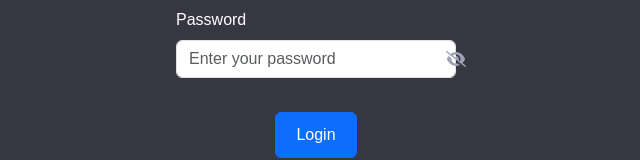
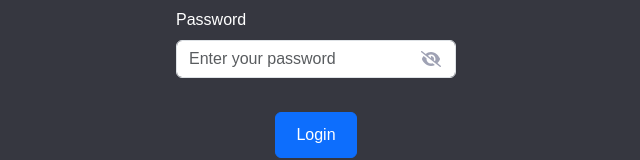
Before and after one commit to Sailesh75/PERN-todo, a React (Vite) app in the folder client/: page /login in a window 1280 px wide. Shown: the part 372-532 px from the top of the page, without its empty margins (324-964 px from the left). Built offline with nearby package versions, Linux system fonts and the light colour scheme; no server answers.

Commit message:
position of password_toggle_icon corrected

```diff
--- a/client/src/login/Login.jsx
+++ b/client/src/login/Login.jsx
@@ -62,7 +62,7 @@
               value={password}
               onChange={(e) => setPassword(e.target.value)}
             />
-            <span className="password-toggle-icon2">{ToggleIcon}</span>
+            <span className="password-toggle-icon3">{ToggleIcon}</span>
           </div>
           <button type="submit" className="btn btn-primary login-btn">
             Login
--- a/client/src/login/_login.scss
+++ b/client/src/login/_login.scss
@@ -40,10 +40,10 @@
   color: #fff;
 }
 
-.password-toggle-icon2 {
+.password-toggle-icon3 {
   position: relative;
   top: -30px;
-  left: 240px;
+  left: 245px;
   cursor: pointer;
   color: #9fa2b4;
 }
```
